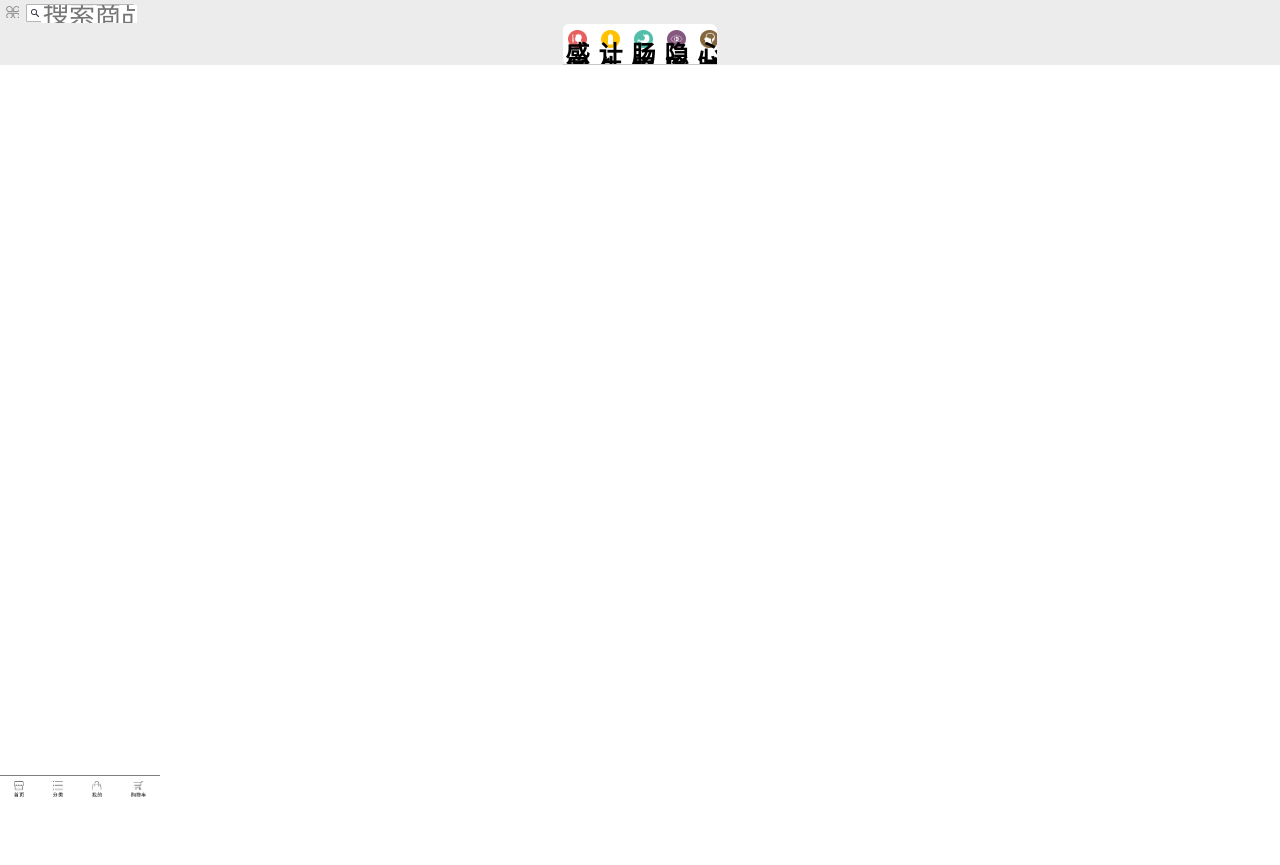
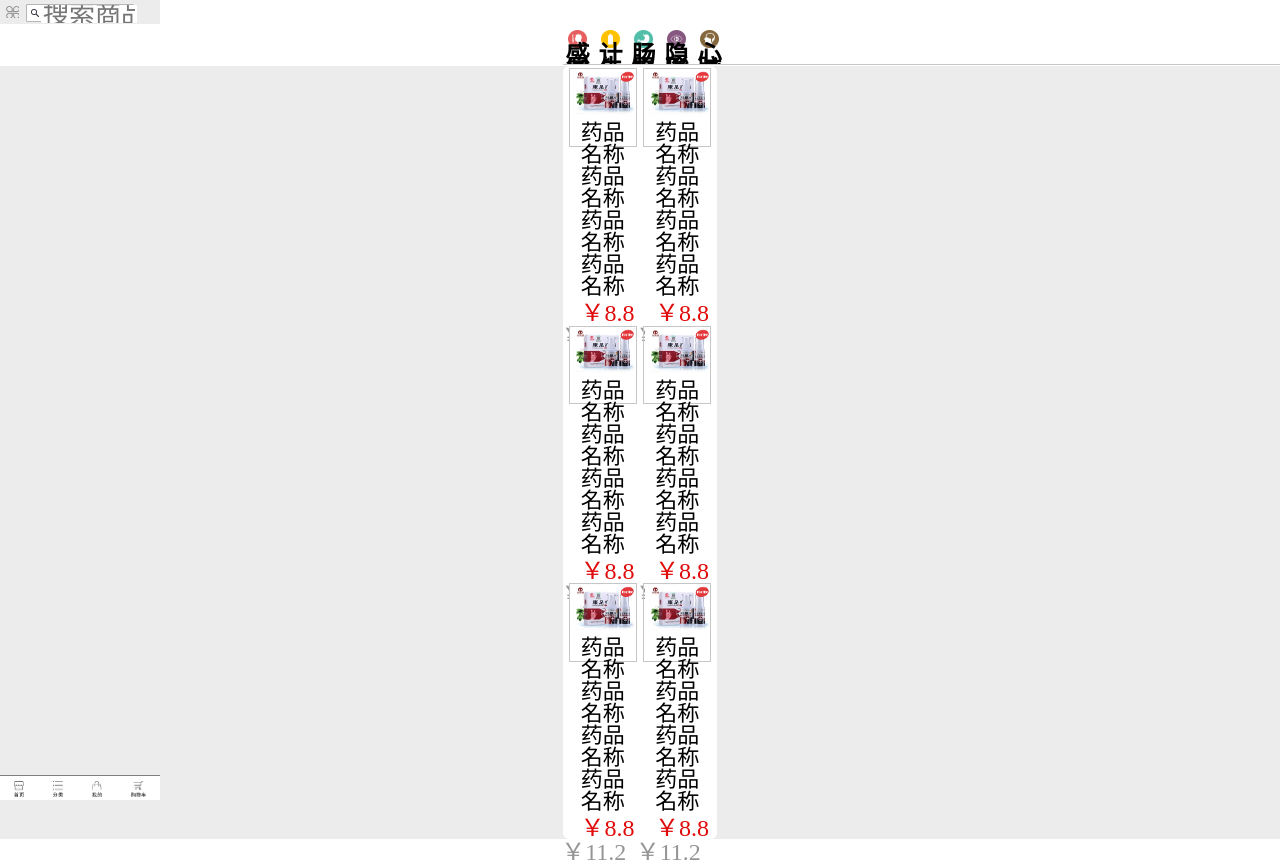
Before and after one commit to sheepshine/tzsrc, a website: page src/search.html in a window 1280 px wide. Before the commit the page ends 800 px from the top, so only its background shows below. Drawn offline with Linux system fonts and the light colour scheme.

Commit message:
搜索页面完成

```diff
--- a/src/css/style.less
+++ b/src/css/style.less
@@ -283,8 +283,8 @@ button {
 [data-dpr="3"] .nav {
     font-size: 68px;
 }
-[data-dpr="3"] input.search-text{
-	font-size: 52px;
+[data-dpr="3"]input.search-text-searchfix{
+	font-size: 52px !important;
 }
 .search-no{
 	background: @bg;
@@ -452,6 +452,8 @@ button {
 		text-align: center;
 		padding-top: 0.25rem;
 		box-sizing:border-box;
+		position: fixed;
+		top: 0
 	}
 	.header .btn1{
 		width: 0.765625rem;
@@ -500,6 +502,9 @@ button {
 		width: 100%;
 		overflow-x: scroll;
 		border-bottom: 1px solid #c6c6c6;
+		position: fixed;
+		top: 1.484375rem;
+		background:#fff;
 	}
 	.content .nav{
 		height: 2.53125rem;
@@ -550,6 +555,42 @@ button {
 		text-align: center;
 		border-top: 1px solid #7F7F7F;
 	}
+	.shop-list-warp{
+		margin-top: 4.133333rem;
+		text-align: center;
+	}
+	.shop-list-item{
+		width: 4.12rem;
+		height: 4.8rem;
+		border:1px solid #C6C6C6;
+		display: inline-block;
+		margin: 0.106667rem 0.08rem;
+	}
+	.shop-list-item h2{
+		font-size: 22px;
+		color: #000;
+		width: 2.96rem;
+		text-align: center;
+		display: block;
+		margin: 0.4rem auto 0.2rem;
+	}
+	.shop-list-item-img{
+		width: 4.04rem;
+		height: 2.906667rem;
+		display: block;
+		margin:0 auto;
+	}
+	.search-warp-shop-list-price-now{
+		font-size: 24px;
+		color: #E00B0B;
+		margin-left: 0.586667rem;
+	}
+	.search-warp-shop-list-price{
+		font-size: 24px;
+		color: #959595;
+		float: right;
+		margin-right: 0.586667rem;
+	}
 	.footnav{
 		.foot-nav-btn{
 			display: inline-block;
@@ -578,5 +619,14 @@ button {
 [data-dpr="3"] .search-content-nav-til{
 	font-size: 48px;
 }
+[data-dpr="3"] .search-warp-list-h2{
+	font-size: 44px !important;
+}
+[data-dpr="3"] .search-warp-shop-list-price-now{
+		font-size: 48px;
+	}
+[data-dpr="3"] .search-warp-shop-list-price{
+		font-size: 48px;
+		}
 /*global*/
 .nobor{border: 0 !important}
--- a/src/search.html
+++ b/src/search.html
@@ -14,7 +14,7 @@
 			<div class="btn1"></div>
 			<div class="search">
 				<div class="search-ico"></div>
-				<input class="search-text" type="text" placeholder="搜索商品名/症状/疾病名" />
+				<input class="search-text search-text-searchfix" type="text" placeholder="搜索商品名/症状/疾病名" />
 			</div>
 			<div class="QRcode"></div>
 		</div>
@@ -58,6 +58,44 @@
 					</div>
 				</div>
 			</div>
+			<div class="shop-list-warp">
+				<div class="shop-list-item">
+					<img class="shop-list-item-img" src="images/content/shop2.jpg"  >
+					<h2 class="search-warp-list-h2">药品名称药品名称药品名称药品名称</h2>
+					<span class="search-warp-shop-list-price-now">￥8.8</span>
+					<span class="search-warp-shop-list-price">￥11.2</span>
+				</div>
+				<div class="shop-list-item">
+					<img class="shop-list-item-img" src="images/content/shop2.jpg"  >
+					<h2 class="search-warp-list-h2">药品名称药品名称药品名称药品名称</h2>
+					<span class="search-warp-shop-list-price-now">￥8.8</span>
+					<span class="search-warp-shop-list-price">￥11.2</span>
+				</div>
+				<div class="shop-list-item">
+					<img class="shop-list-item-img" src="images/content/shop2.jpg"  >
+					<h2 class="search-warp-list-h2">药品名称药品名称药品名称药品名称</h2>
+					<span class="search-warp-shop-list-price-now">￥8.8</span>
+					<span class="search-warp-shop-list-price">￥11.2</span>
+				</div>
+				<div class="shop-list-item">
+					<img class="shop-list-item-img" src="images/content/shop2.jpg"  >
+					<h2 class="search-warp-list-h2">药品名称药品名称药品名称药品名称</h2>
+					<span class="search-warp-shop-list-price-now">￥8.8</span>
+					<span class="search-warp-shop-list-price">￥11.2</span>
+				</div>
+				<div class="shop-list-item">
+					<img class="shop-list-item-img" src="images/content/shop2.jpg"  >
+					<h2 class="search-warp-list-h2">药品名称药品名称药品名称药品名称</h2>
+					<span class="search-warp-shop-list-price-now">￥8.8</span>
+					<span class="search-warp-shop-list-price">￥11.2</span>
+				</div>
+				<div class="shop-list-item">
+					<img class="shop-list-item-img" src="images/content/shop2.jpg"  >
+					<h2 class="search-warp-list-h2">药品名称药品名称药品名称药品名称</h2>
+					<span class="search-warp-shop-list-price-now">￥8.8</span>
+					<span class="search-warp-shop-list-price">￥11.2</span>
+				</div>
+			</div>
 		</div>
 		<div class="footnav">
 			<div class="foot-nav-btn">
```
Also changed, not shown: src/css/style.css.
